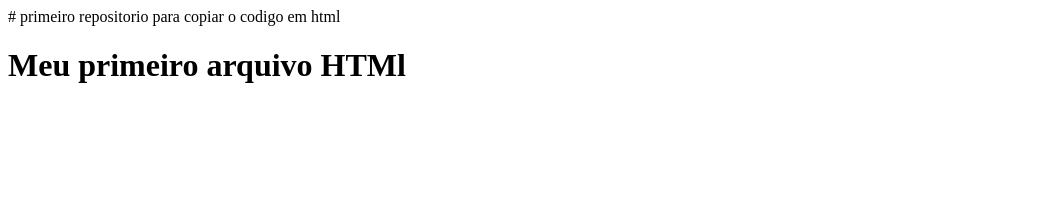
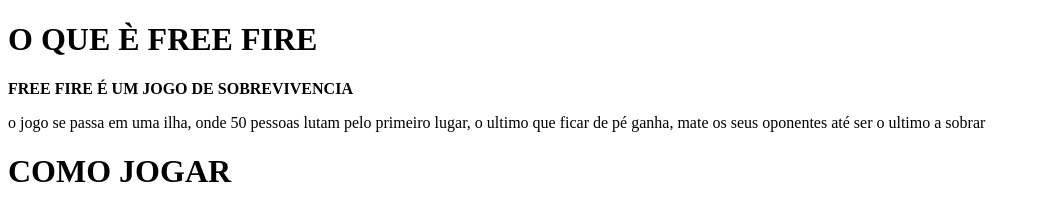
Before and after one commit to pipifurioso/first-repository, a plain HTML site: page index.html in a window 1280 px wide. Shown: the whole page, without its empty margins (0-1041 px from the left). Drawn offline with Linux system fonts and the light colour scheme.

```diff
--- a/index.html
+++ b/index.html
@@ -1,6 +1,17 @@
-# primeiro repositorio
+<!DOCTYPE html>
+<html lang="en">
+<head>
+    <meta charset="UTF-8">
+    <meta http-equiv="X-UA-Compatible" content="IE=edge">
+    <meta name="viewport" content="width=device-width, initial-scale=1.0">
+    <title>Document</title>
+</head>
+<body>
+<h1>O QUE È FREE FIRE</h1>
+<p><strong>FREE FIRE É UM JOGO DE SOBREVIVENCIA</strong><P>
+<P> o jogo se passa em uma ilha, onde 50 pessoas lutam pelo primeiro lugar, o ultimo que ficar de pé ganha, mate os seus oponentes até ser o ultimo a sobrar</P>
+</div>
+<h1>COMO JOGAR </h1>
+</body>
 
-para copiar o codigo em html
-<html>
-<h1>Meu primeiro arquivo HTMl<h1>
 </html>
```
